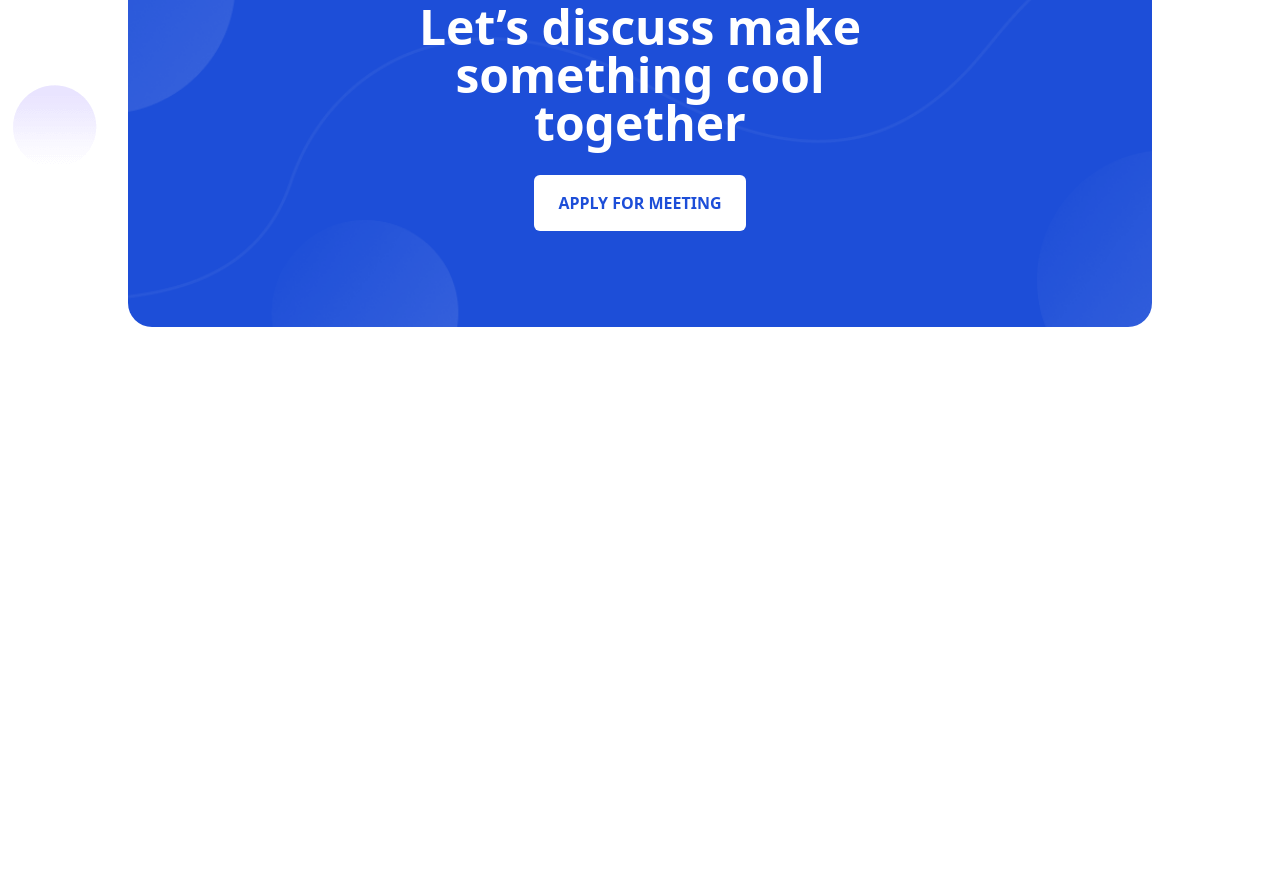
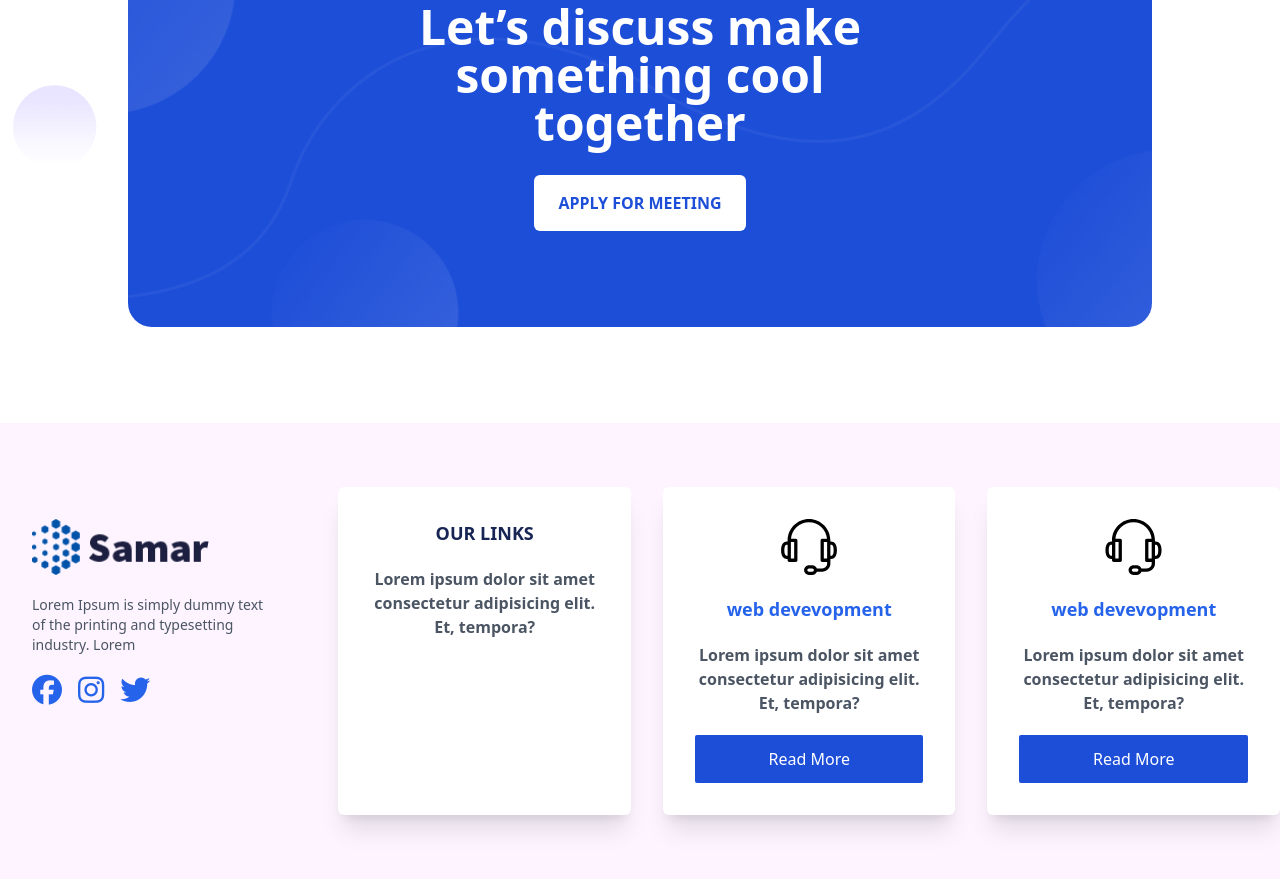
Before and after one commit to gasanashema/samar-web, a website: page html/index.html in a window 1280 px wide. Shown: the part 5872-6751 px from the top of the page. Before the commit the page ends 6295 px from the top, so only its background shows below. Drawn offline with Linux system fonts and the light colour scheme.

Commit message:
incomplete work

```diff
--- a/html/index.html
+++ b/html/index.html
@@ -332,21 +332,26 @@
                 </div>
             </div>
         </div>
-        <div class="w-full bg-fuchsia-50"  style="background-image: url(../images/bg/bg20.png);">
-           <div class="max-h-fit py-24 2xl:w-[50%] xl:w-[80%] w-[90%] mx-auto md:mx-auto   bg-cover bg-no-repeat bg-center">
+        <div class="w-full bg-fuchsia-50" style="background-image: url(../images/bg/bg20.png);">
+            <div
+                class="max-h-fit py-24 2xl:w-[50%] xl:w-[80%] w-[90%] mx-auto md:mx-auto   bg-cover bg-no-repeat bg-center">
                 <div class="">
                     <h3 class="text-sm text-blue-600 font-bold text-center">Team</h3>
-                <h1 class="md:text-6xl text-4xl font-extrabold text-center mt-5 text-blue-950">Our Best Experience</h1>
+                    <h1 class="md:text-6xl text-4xl font-extrabold text-center mt-5 text-blue-950">Our Best Experience
+                    </h1>
                 </div>
                 <div class="grid lg:grid-cols-3 md:grid-cols-2 grid-cols-1 my-8 gap-4">
                     <div class="flex flex-col shadow-lg rounded-md group">
                         <div class="flex flex-row">
-                        <div class="group-hover:flex hidden flex-col justify-center items-center xl:w-[20%] text-3xl gap-4 text-white bg-blue-600 hover:transition hover:duration-300 hover:delay-200 rounded-tl-lg">
+                            <div
+                                class="group-hover:flex hidden flex-col justify-center items-center xl:w-[20%] text-3xl gap-4 text-white bg-blue-600 hover:transition hover:duration-300 hover:delay-200 rounded-tl-lg">
                                 <i class="fa-brands fa-facebook"></i>
                                 <i class="fa-brands fa-instagram"></i>
                                 <i class="fa-brands fa-twitter"></i>
                             </div>
-                        <img src="../images/pics/pic12.png" class="group-hover:w-[80%] w-full xl:h-[407px] h-[350px] object-cover group-hover:h-[407px] rounded-t-md hover:transition hover:duration-300 hover:rounded-tl-none object-top" alt="">
+                            <img src="../images/pics/pic12.png"
+                                class="group-hover:w-[80%] w-full xl:h-[407px] h-[350px] object-cover group-hover:h-[407px] rounded-t-md hover:transition hover:duration-300 hover:rounded-tl-none object-top"
+                                alt="">
                         </div>
                         <div class="container px-6 space-y-2 py-6 bg-white rounded-b-md">
                             <h1 class="text-2xl font-bold text-blue-950">Olivia Jackon</h1>
@@ -355,12 +360,15 @@
                     </div>
                     <div class="flex flex-col shadow-lg rounded-md group">
                         <div class="flex flex-row">
-                        <div class="group-hover:flex hidden flex-col justify-center items-center xl:w-[20%] text-3xl gap-4 text-white bg-blue-600 hover:transition hover:duration-300 hover:delay-200 rounded-tl-lg">
+                            <div
+                                class="group-hover:flex hidden flex-col justify-center items-center xl:w-[20%] text-3xl gap-4 text-white bg-blue-600 hover:transition hover:duration-300 hover:delay-200 rounded-tl-lg">
                                 <i class="fa-brands fa-facebook"></i>
                                 <i class="fa-brands fa-instagram"></i>
                                 <i class="fa-brands fa-twitter"></i>
                             </div>
-                        <img src="../images/pics/pic11.png" class="group-hover:w-[80%] w-full xl:h-[407px] h-[350px] object-cover group-hover:h-[407px] rounded-t-md hover:transition hover:duration-300 hover:rounded-tl-none object-top" alt="">
+                            <img src="../images/pics/pic11.png"
+                                class="group-hover:w-[80%] w-full xl:h-[407px] h-[350px] object-cover group-hover:h-[407px] rounded-t-md hover:transition hover:duration-300 hover:rounded-tl-none object-top"
+                                alt="">
                         </div>
                         <div class="container px-6 space-y-2 py-6 bg-white rounded-b-md">
                             <h1 class="text-2xl font-bold text-blue-950">Steve Johnson</h1>
@@ -369,12 +377,15 @@
                     </div>
                     <div class="flex flex-col shadow-lg rounded-md group">
                         <div class="flex flex-row">
-                        <div class="group-hover:flex hidden flex-col justify-center items-center xl:w-[20%] text-3xl gap-4 text-white bg-blue-600 hover:transition hover:duration-300 hover:delay-200 rounded-tl-lg">
+                            <div
+                                class="group-hover:flex hidden flex-col justify-center items-center xl:w-[20%] text-3xl gap-4 text-white bg-blue-600 hover:transition hover:duration-300 hover:delay-200 rounded-tl-lg">
                                 <i class="fa-brands fa-facebook"></i>
                                 <i class="fa-brands fa-instagram"></i>
                                 <i class="fa-brands fa-twitter"></i>
                             </div>
-                        <img src="../images/pics/pic13.png" class="group-hover:w-[80%] w-full xl:h-[407px] h-[350px] object-cover group-hover:h-[407px] rounded-t-md hover:transition hover:duration-300 hover:rounded-tl-none object-top" alt="">
+                            <img src="../images/pics/pic13.png"
+                                class="group-hover:w-[80%] w-full xl:h-[407px] h-[350px] object-cover group-hover:h-[407px] rounded-t-md hover:transition hover:duration-300 hover:rounded-tl-none object-top"
+                                alt="">
                         </div>
                         <div class="container px-6 space-y-2 py-6 bg-white rounded-b-md">
                             <h1 class="text-2xl font-bold text-blue-950">Neo Jackon</h1>
@@ -385,8 +396,9 @@
                 </div>
             </div>
         </div>
-        <div class="w-full pb-24"  style="background-image: url(../images/bg/bg20.png);">
-            <div class="max-h-fit py-24 2xl:w-[50%] xl:w-[80%] w-[90%] mx-auto md:mx-auto   bg-cover bg-no-repeat bg-center">
+        <div class="w-full pb-24" style="background-image: url(../images/bg/bg20.png);">
+            <div
+                class="max-h-fit py-24 2xl:w-[50%] xl:w-[80%] w-[90%] mx-auto md:mx-auto   bg-cover bg-no-repeat bg-center">
                 <div class="">
                     <h3 class="text-sm text-blue-600 font-bold text-center">Pricing</h3>
                     <h1 class="md:text-6xl text-4xl font-extrabold text-center mt-5 text-blue-950">Our Pricing</h1>
@@ -395,9 +407,11 @@
                     <div class="flex flex-col shadow-lg rounded-md">
                         <div class="flex flex-row">
 
-                            <div style="background-image: url(../images/patterns/vector3.png)" class="bg-violet-500 w-full bg-contain bg-no-repeat bg-center h-fit rounded-t-md flex flex-col p-10 space-y-12">
+                            <div style="background-image: url(../images/patterns/vector3.png)"
+                                class="bg-violet-500 w-full bg-contain bg-no-repeat bg-center h-fit rounded-t-md flex flex-col p-10 space-y-12">
                                 <div class="">
-                                    <span class="text-5xl font-extrabold text-white">$32</span><span class="font-bold text-white">/Per Month</span>
+                                    <span class="text-5xl font-extrabold text-white">$32</span><span
+                                        class="font-bold text-white">/Per Month</span>
 
                                 </div>
                                 <div class="">
@@ -433,16 +447,19 @@
                                     <span>Support & Mentoring</span>
                                 </li>
                             </ul>
-                            <button class="uppercase font-semibold bg-violet-400 py-4 px-6 rounded-sm text-white">Start Now</button>
+                            <button class="uppercase font-semibold bg-violet-400 py-4 px-6 rounded-sm text-white">Start
+                                Now</button>
                         </div>
                     </div>
 
                     <div class="flex flex-col shadow-lg rounded-md">
                         <div class="flex flex-row">
 
-                            <div style="background-image: url(../images/patterns/vector.png)" class="bg-blue-600 w-full bg-contain bg-no-repeat bg-center h-fit rounded-t-md flex flex-col p-10 space-y-12">
+                            <div style="background-image: url(../images/patterns/vector.png)"
+                                class="bg-blue-600 w-full bg-contain bg-no-repeat bg-center h-fit rounded-t-md flex flex-col p-10 space-y-12">
                                 <div class="">
-                                <span class="text-5xl font-extrabold text-white">$69</span><span class="font-bold text-white">/Per Month</span>
+                                    <span class="text-5xl font-extrabold text-white">$69</span><span
+                                        class="font-bold text-white">/Per Month</span>
 
                                 </div>
                                 <div class="">
@@ -478,16 +495,19 @@
                                     <span>Support & Mentoring</span>
                                 </li>
                             </ul>
-                        <button class="uppercase font-semibold bg-blue-500 py-4 px-6 rounded-sm text-white">Start Now</button>
+                            <button class="uppercase font-semibold bg-blue-500 py-4 px-6 rounded-sm text-white">Start
+                                Now</button>
                         </div>
                     </div>
 
                     <div class="flex flex-col shadow-lg rounded-md">
                         <div class="flex flex-row">
 
-                            <div style="background-image: url(../images/patterns/vector2.png)" class="bg-red-400 w-full bg-contain bg-no-repeat bg-center h-fit rounded-t-md flex flex-col p-10 space-y-12">
+                            <div style="background-image: url(../images/patterns/vector2.png)"
+                                class="bg-red-400 w-full bg-contain bg-no-repeat bg-center h-fit rounded-t-md flex flex-col p-10 space-y-12">
                                 <div class="">
-                                <span class="text-5xl font-extrabold text-white">$32</span><span class="font-bold text-white">/Per Month</span>
+                                    <span class="text-5xl font-extrabold text-white">$32</span><span
+                                        class="font-bold text-white">/Per Month</span>
 
                                 </div>
                                 <div class="">
@@ -523,7 +543,8 @@
                                     <span>Support & Mentoring</span>
                                 </li>
                             </ul>
-                        <button class="uppercase font-semibold bg-red-400 py-4 px-6 rounded-sm text-white">Start Now</button>
+                            <button class="uppercase font-semibold bg-red-400 py-4 px-6 rounded-sm text-white">Start
+                                Now</button>
                         </div>
                     </div>
 
@@ -533,9 +554,51 @@
             </div>
 
 
-            <div class="max-h-fit md:py-24 py-16 xl:px-64 lg:px-44 md:px-36  text-center 2xl:w-[50%] xl:w-[80%] w-[90%] mx-auto md:mx-auto space-y-7 bg-cover bg-no-repeat bg-center bg-blue-700 rounded-3xl" style="background-image: url(../images/bg/bg27.png);">
-                <h1 class="text-white lg:text-5xl md:text-3xl text-2xl font-extrabold leading-tight">Let’s discuss make something cool together</h1>
-                <button class="py-4 px-6 md:text-base text-sm bg-white text-blue-700 rounded-md font-semibold uppercase">Apply for meeting</button>
+            <div class="max-h-fit md:py-24 py-16 xl:px-64 lg:px-44 md:px-36  text-center 2xl:w-[50%] xl:w-[80%] w-[90%] mx-auto md:mx-auto space-y-7 bg-cover bg-no-repeat bg-center bg-blue-700 rounded-3xl"
+                style="background-image: url(../images/bg/bg27.png);">
+                <h1 class="text-white lg:text-5xl md:text-3xl text-2xl font-extrabold leading-tight">Let’s discuss make
+                    something cool together</h1>
+                <button
+                    class="py-4 px-6 md:text-base text-sm bg-white text-blue-700 rounded-md font-semibold uppercase">Apply
+                    for meeting</button>
+            </div>
+        </div>
+        <div class="w-full bg-fuchsia-50">
+            <div class="max-h-fit py-16 max-w-7xl md:mx-auto mx-[5%]  bg-cover bg-no-repeat bg-center ">
+
+                <div class="flex justify-center flex-wrap xl:flex-nowrap lg:space-x-4 md:gap-4 gap-2">
+                    <div class="flex flex-col items-start space-y-5 p-8 rounded-mmd:w-[45%]">
+                        <img src="../images/logos/logo-5.png" class="h-14 object-contain" alt="">
+
+                        <p class="text-sm text-gray-600">Lorem Ipsum is simply dummy text of the printing and typesetting industry. Lorem</p>
+                        <div
+                                class="flex flex-row justify-center items-center text-3xl gap-4 text-blue-600 ">
+                                <i class="fa-brands fa-facebook"></i>
+                                <i class="fa-brands fa-instagram"></i>
+                                <i class="fa-brands fa-twitter"></i>
+                            </div>
+                    </div>
+                    <div class="flex flex-col space-y-5 p-8 shadow-xl rounded-md bg-white md:w-[45%]">
+                        <h2 class="text-blue-950 font-bold text-lg text-center uppercase">Our links</h2>
+                        <p class="text-center font-semibold text-gray-600">Lorem ipsum dolor sit amet consectetur
+                            adipisicing elit. Et, tempora?</p>
+
+                    </div>
+                    <div class="flex flex-col space-y-5 p-8 shadow-xl rounded-md bg-white md:w-[45%]">
+                        <img src="../images/icons/c1a42e1a-972e-4c2b-9a7a-ae2ca93423ab.svg" class="h-14" alt="">
+                        <h2 class="text-blue-600 font-bold text-lg text-center">web devevopment</h2>
+                        <p class="text-center font-semibold text-gray-600">Lorem ipsum dolor sit amet consectetur
+                            adipisicing elit. Et, tempora?</p>
+                        <button class="bg-blue-700 py-3 px-5 text-white rounded-sm">Read More</button>
+                    </div>
+                    <div class="flex flex-col space-y-5 p-8 shadow-xl rounded-md bg-white md:w-[45%]">
+                        <img src="../images/icons/c1a42e1a-972e-4c2b-9a7a-ae2ca93423ab.svg" class="h-14" alt="">
+                        <h2 class="text-blue-600 font-bold text-lg text-center">web devevopment</h2>
+                        <p class="text-center font-semibold text-gray-600">Lorem ipsum dolor sit amet consectetur
+                            adipisicing elit. Et, tempora?</p>
+                        <button class="bg-blue-700 py-3 px-5 text-white rounded-sm">Read More</button>
+                    </div>
+                </div>
             </div>
         </div>
 
```
Also changed, not shown: src/output.css. Lines whose indentation alone changed are shown as unchanged.
